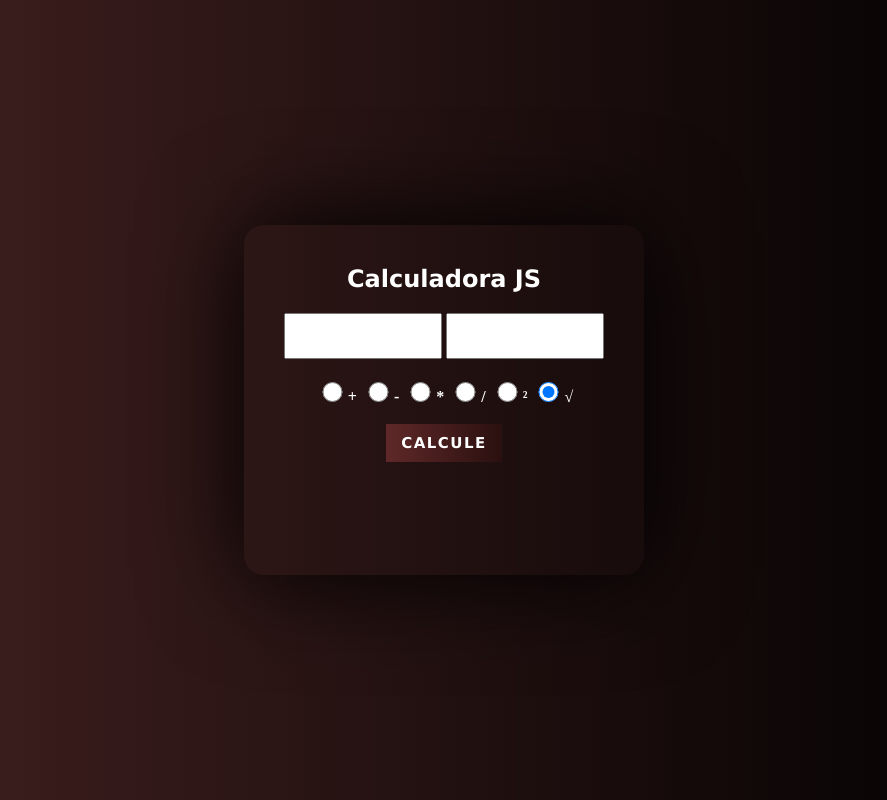
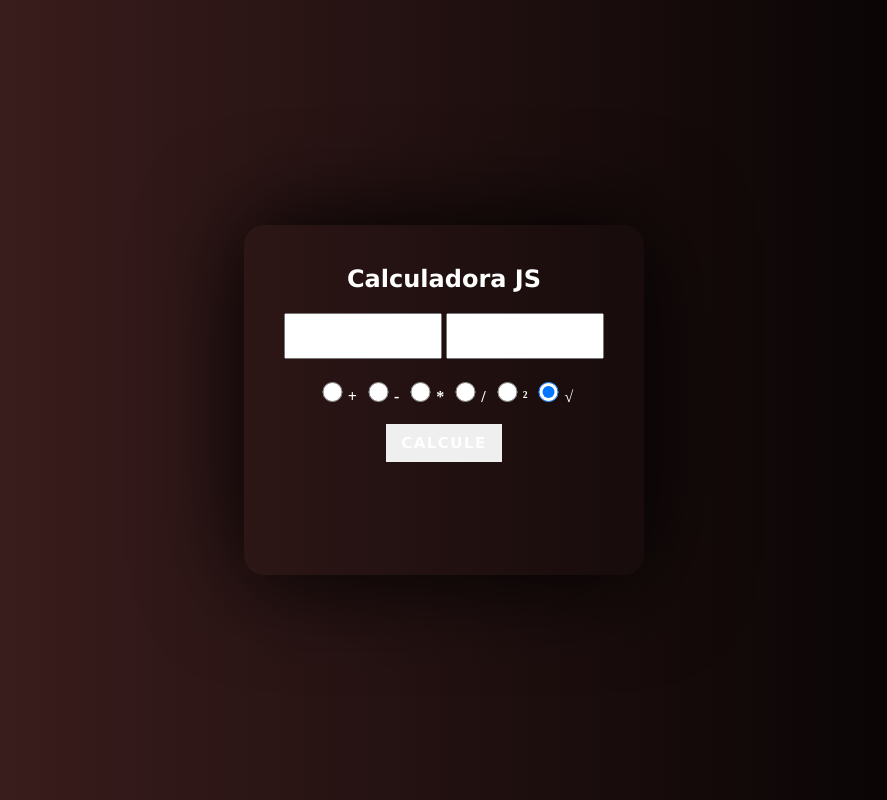
Before and after one commit to th0nyfx/calculadora, a plain HTML site: page index.html in a window 1280 px wide. Shown: the whole page, without its empty margins (196-1083 px from the left). Drawn offline with Linux system fonts and the light colour scheme.

Commit message:
alterando gradiente

```diff
--- a/style.css
+++ b/style.css
@@ -38,7 +38,7 @@ button {
     text-transform: uppercase;
     font-family: 'Lucida Sans', 'Lucida Sans Regular', 'Lucida Grande', 'Lucida Sans Unicode', Geneva, Verdana, sans-serif;
     letter-spacing: 1.5px;
-    background: linear-gradient(to left, #2b1010, #5f2828);
+
     font-weight: bold;
     cursor: pointer;
     color: white;
```
